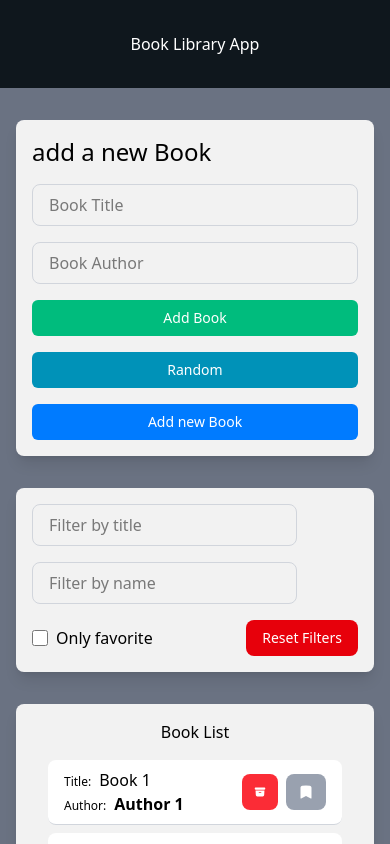
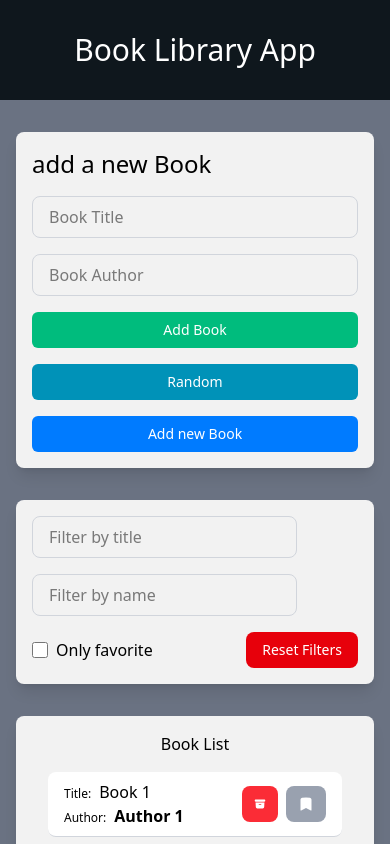
Before and after one commit to mkrtchyantigran/BooksLibrary-React-Redux, a React (Vite) app in the folder frontend/: page / in a window 390 px wide. Shown: the top 844 px of the page. Built offline with nearby package versions, Linux system fonts and the light colour scheme.

Commit message:
fixed title responsive issue

```diff
--- a/frontend/src/components/header/Header.jsx
+++ b/frontend/src/components/header/Header.jsx
@@ -3,7 +3,9 @@
 const Header = () => {
   return (
     <header className=" bg-[#0f171d] dark:bg-black text-white w-full mb-4">
-        <h1 className="text-4x1 my-8 text-center">Book Library App</h1>
+        <h1 className="text-4x1 max-md:text-3xl my-8 text-center">
+          Book Library App
+        </h1>
     </header>
   )
 }
```
